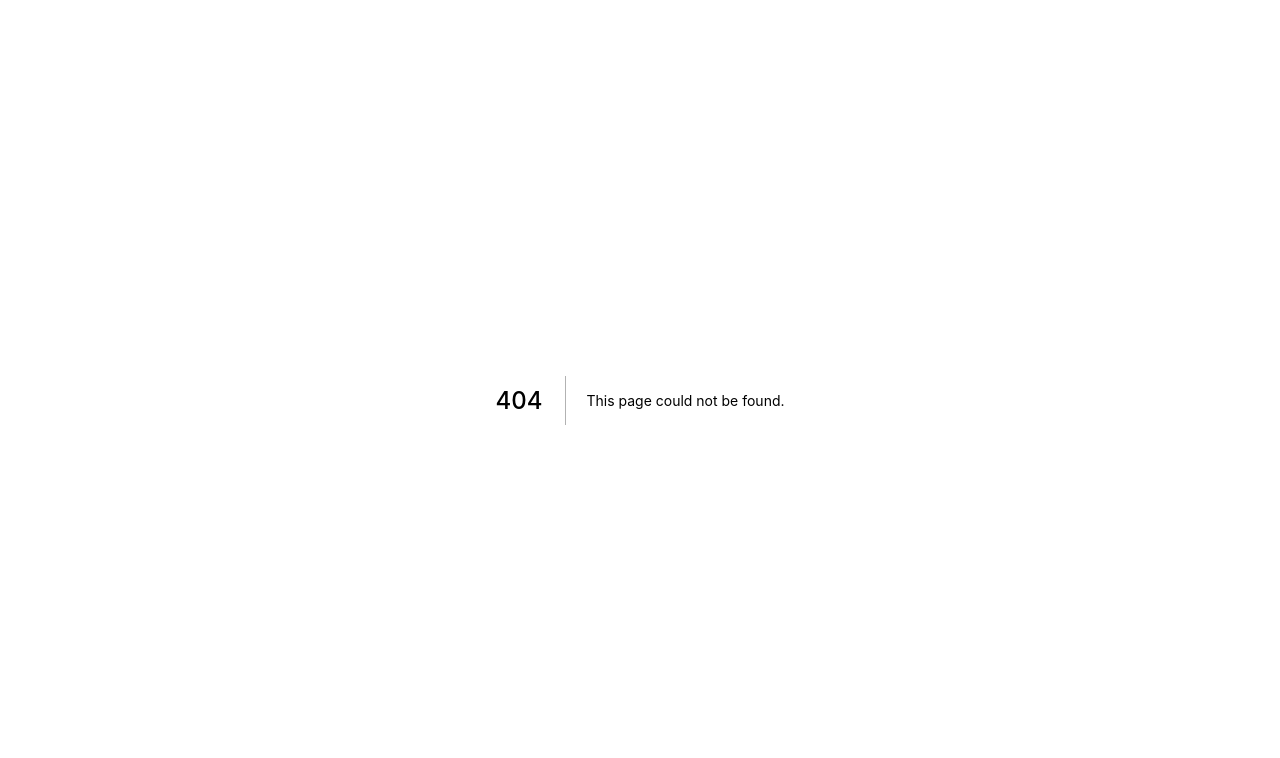
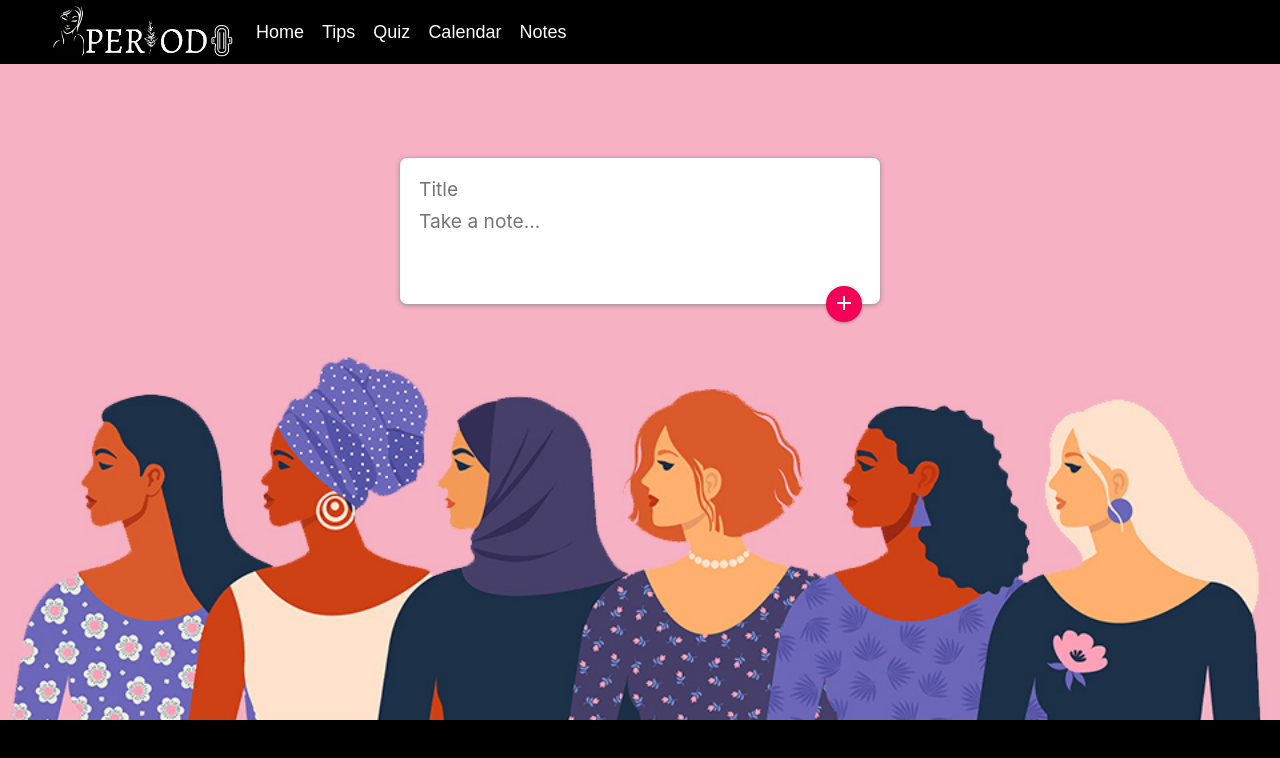
Before and after one commit to Feminine-Divine/periodo, a Next.js app in the folder periodo/: page /notes in a window 1280 px wide. Before the commit this address had no page. Shown: the top 758 px of the page. Built offline with nearby package versions, Linux system fonts and the light colour scheme.

Commit message:
page for adding notes

```diff
--- a/periodo/components/navbar.js
+++ b/periodo/components/navbar.js
@@ -27,6 +27,10 @@ const Navbar = ({ children }) => {
           <a>Calendar</a>
         </Link>
 
+        <Link href="/notes">
+          <a>Notes</a>
+        </Link>
+
         </>
 
       </Nav>
--- /dev/null
+++ b/periodo/components/notes/CreateArea.js
@@ -0,0 +1,58 @@
+import React, { useState } from "react";
+import AddIcon from "@material-ui/icons/Add";
+import styles from "./Notes.module.css";
+
+function CreateArea(props) {
+  const [note, setNote] = useState({
+    title: "",
+    content: ""
+  });
+
+  function handleChange(event) {
+    const { name, value } = event.target;
+
+    setNote((prevNote) => {
+      return {
+        ...prevNote,
+        [name]: value
+      };
+    });
+  }
+
+  function submitNote(event) {
+    props.onAdd(note);
+    setNote({
+      title: "",
+      content: ""
+    });
+    event.preventDefault();
+  }
+
+  return (
+    <div>
+      <form className={styles.createnote}>
+        <input
+          className={styles.forminp}
+          name="title"
+          onChange={handleChange}
+          value={note.title}
+          placeholder="Title"
+          autoComplete="off"
+        />
+        <textarea
+          className={styles.txtarea}
+          name="content"
+          onChange={handleChange}
+          value={note.content}
+          placeholder="Take a note..."
+          rows="3"
+        />
+        <button className={styles.createbtn} onClick={submitNote}>
+          <AddIcon />
+        </button>
+      </form>
+    </div>
+  );
+}
+
+export default CreateArea;
--- /dev/null
+++ b/periodo/components/notes/Notes.js
@@ -0,0 +1,40 @@
+import React, { useState } from "react";
+import ShowNote from "./ShowNotes";
+import CreateArea from "./CreateArea";
+
+function Notes() {
+  const [notes, setNotes] = useState([]);
+
+  function addNote(newNote) {
+    setNotes((prevNotes) => {
+      return [...prevNotes, newNote];
+    });
+  }
+
+  function deleteNote(id) {
+    setNotes((prevNotes) => {
+      return prevNotes.filter((noteItem, index) => {
+        return index !== id;
+      });
+    });
+  }
+
+  return (
+    <div>
+      <CreateArea onAdd={addNote} />
+      {notes.map((noteItem, index) => {
+        return (
+          <ShowNote
+            key={index}
+            id={index}
+            title={noteItem.title}
+            content={noteItem.content}
+            onDelete={deleteNote}
+          />
+        );
+      })}
+    </div>
+  );
+}
+
+export default Notes;
--- /dev/null
+++ b/periodo/components/notes/Notes.module.css
@@ -0,0 +1,67 @@
+.note {
+    background: #fff;
+    border-radius: 7px;
+    box-shadow: 0 2px 5px #ccc;
+    padding: 10px;
+    width: 240px;
+    margin: 16px;
+    float: left;
+  }
+  .notetitle {
+    font-size: 1.1em;
+    margin-bottom: 6px;
+  }
+  .notebody {
+    font-size: 1.1em;
+    margin-bottom: 10px;
+    white-space: pre-wrap;
+    word-wrap: break-word;
+  }
+
+  .delbtn {
+    position: relative;
+    float: right;
+    margin-right: 10px;
+    color: #fa1e0e;
+    border: none;
+    width: 36px;
+    height: 36px;
+    cursor: pointer;
+    outline: none;
+  }
+
+  .createnote {
+    position: relative;
+    width: 480px;
+    margin: 30px auto 20px auto;
+    background: #ffffff;
+    padding: 15px;
+    border-radius: 7px;
+    box-shadow: 0 1px 5px rgb(138, 137, 137);
+  }
+
+  .forminp,
+  .txtarea {
+    width: 100%;
+    border: none;
+    padding: 4px;
+    outline: none;
+    font-size: 1.2em;
+    font-family: inherit;
+    resize: none;
+  }
+
+  .createbtn {
+    position: absolute;
+    right: 18px;
+    bottom: -18px;
+    background: #f50057;
+    color: #fff;
+    border: none;
+    border-radius: 50%;
+    width: 36px;
+    height: 36px;
+    box-shadow: 0 1px 3px rgba(0, 0, 0, 0.3);
+    cursor: pointer;
+    outline: none;
+  }
--- /dev/null
+++ b/periodo/components/notes/ShowNotes.js
@@ -0,0 +1,21 @@
+import React from "react";
+import DeleteIcon from "@material-ui/icons/Delete";
+import styles from "./Notes.module.css";
+
+function ShowNote(props) {
+  function handleClick() {
+    props.onDelete(props.id);
+  }
+
+  return (
+    <div className={styles.note}>
+      <h1 className={styles.notetitle}>{props.title}</h1>
+      <p className={styles.notebody}>{props.content}</p>
+      <button className={styles.delbtn} onClick={handleClick}>
+        <DeleteIcon />
+      </button>
+    </div>
+  );
+}
+
+export default ShowNote;
--- a/periodo/package.json
+++ b/periodo/package.json
@@ -14,6 +14,7 @@
     "@emotion/styled": "^11.0.0",
     "@fullcalendar/react": "^5.5.0",
     "@material-ui/core": "^4.11.2",
+    "@material-ui/icons": "^4.11.2",
     "beauty-stars": "^1.1.0",
     "dotenv": "^8.2.0",
     "firebase": "^8.2.3",
--- /dev/null
+++ b/periodo/pages/notes.js
@@ -0,0 +1,12 @@
+import React from "react";
+import Notes from "../components/notes/Notes";
+import Navbar from "../components/navbar";
+const notes = () => {
+  return (
+    <>
+      <Navbar />
+      <Notes />
+    </>
+  );
+};
+export default notes;
```
Also changed, not shown: 2 other files (tests, documents, lock files or other folders).
